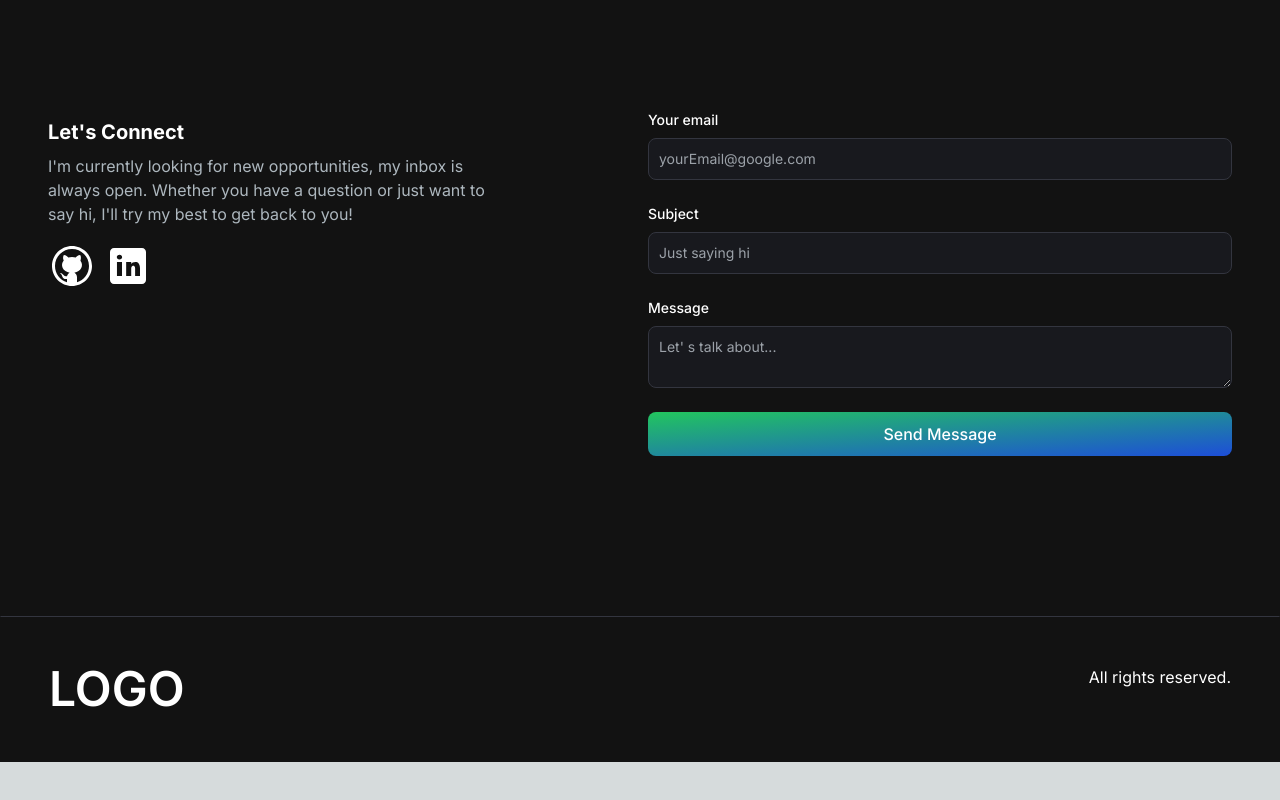
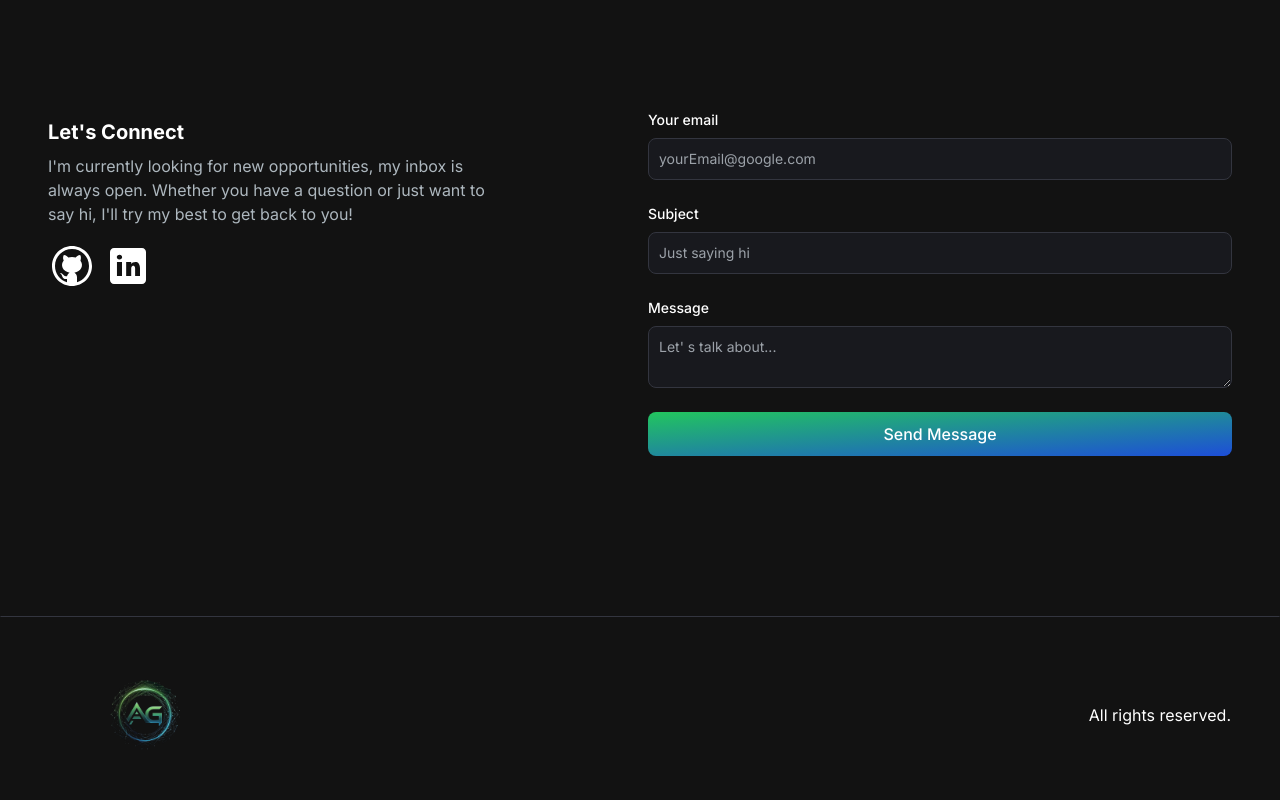
Before and after one commit to 2020-JAUG/WebSite, a Next.js app: page / in a window 1280 px wide. Shown: the part 2602-3402 px from the top of the page. Before the commit the page ends 3364 px from the top, so only its background shows below. Built offline with nearby package versions, Linux system fonts and the light colour scheme.

Commit message:
Add logo and CSS

```diff
--- a/app/components/Footer.jsx
+++ b/app/components/Footer.jsx
@@ -1,15 +1,18 @@
 import React from 'react';
-import Link from "next/link";
+import Link from 'next/link';
+import Image from 'next/image';
 
 const Footer = () => {
     return (
         <footer className='w-full footer border border-t-[#33353F] border-l-transparent border-r-transparent border-b-transparent text-white'>
-            <div className='container p-12 flex justify-between'>
+            <div className='container p-4 md:p-12 flex flex-col md:flex-row justify-between items-center'>
                 <Link
                     href={'/'}
-                    className='text-2xl md:text-5xl text-white font-semibold'
+                    className='text-2xl md:text-5xl text-white font-semibold mb-4 md:mb-0 md:ml-12'
+                    style={{textAlign: 'center'}}
                 >
-                    LOGO
+                    <Image src='/logo.png' className='logoFooter hidden md:block' alt='Image logo' width={100} height={100} />
+                    <Image src='/logo.png' className='logoFooter md:hidden' alt='Image logo' width={90} height={90} />
                 </Link>
                 <p className='text-white'>All rights reserved.</p>
             </div>
--- a/app/components/ScrollToTopButton.jsx
+++ b/app/components/ScrollToTopButton.jsx
@@ -17,7 +17,7 @@ const ScrollToTopButton = () => {
     };
 
     useEffect(() => {
-        window.addEventListener("scroll", toggleVisibility);
+        window.addEventListener('scroll', toggleVisibility);
 
         return () => window.removeEventListener("scroll", toggleVisibility);
     }, []);
```
